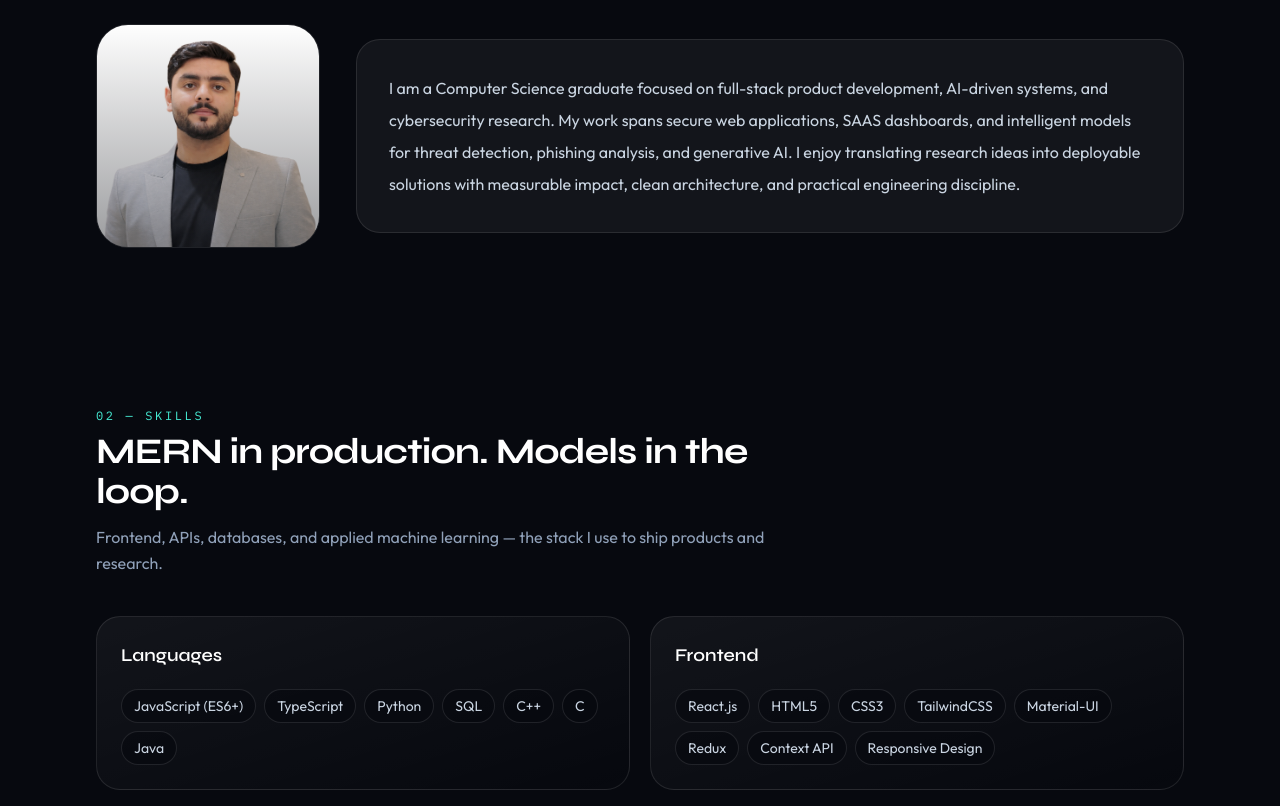
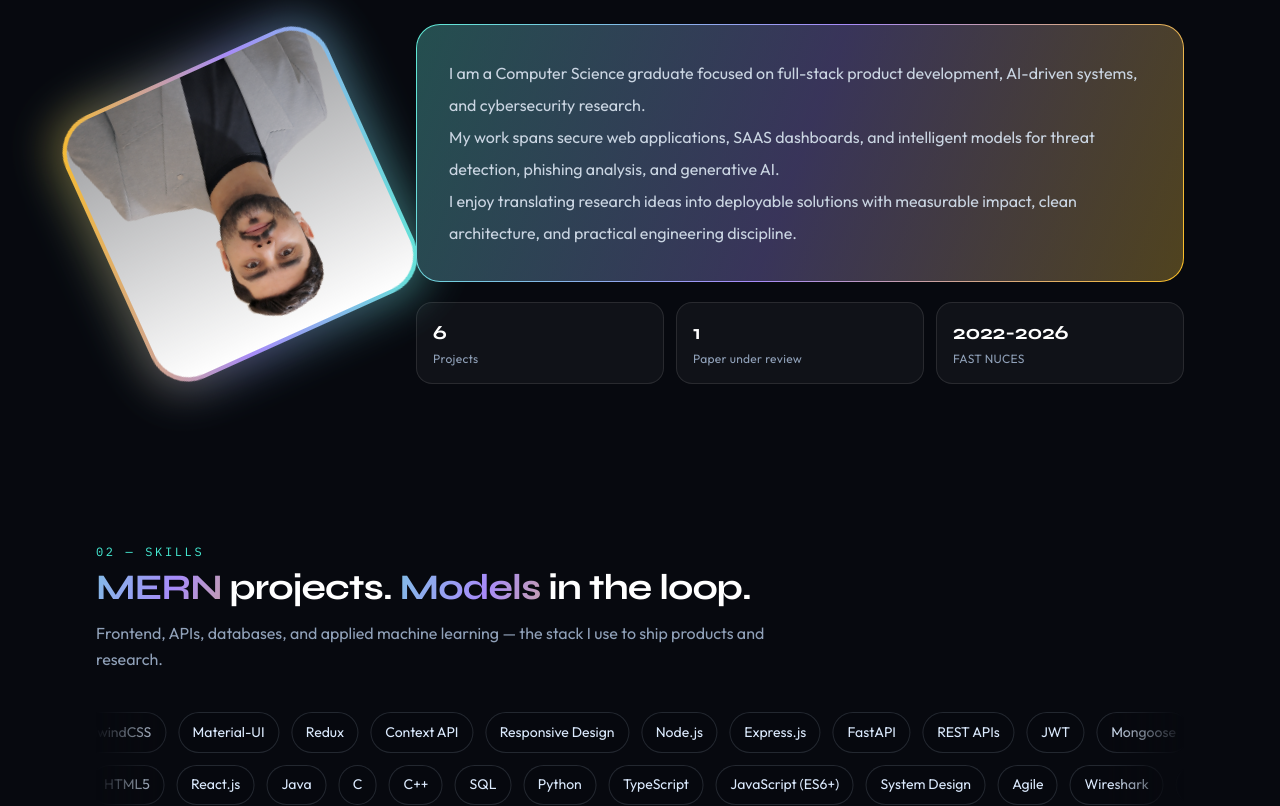
Before and after one commit to Bilal-Nazir-3360/portfolio, a React (Vite) app: page / in a window 1280 px wide. Shown: the part 1000-1806 px from the top of the page. Built offline with nearby package versions, Linux system fonts and the light colour scheme.

Commit message:
feat: redesign about and skills (marquee, glass card, fact tiles)

```diff
--- a/src/components/About.jsx
+++ b/src/components/About.jsx
@@ -1,21 +1,39 @@
-import { about, profile } from "../data"
+import { about, education, highlights, projects, profile, research } from "../data"
+import AnimatedFactTiles from "./AnimatedFactTiles"
+import BioTextReveal from "./BioTextReveal"
 import Reveal from "./Reveal"
 import SectionHeading from "./SectionHeading"
 
 export default function About() {
+  const facts = [
+    { value: highlights[0][0] || projects.length, label: "Projects", delay: 0 },
+    { value: research.status.includes("Under Review") ? 1 : 0, label: "Paper under review", delay: 0.1 },
+    { value: education.years.replace(/\s?[–-]\s?/g, "-"), label: "FAST NUCES", delay: 0.2 },
+  ]
+
   return (
     <section id="about" className="mx-auto max-w-6xl scroll-mt-24 px-5 py-20 sm:px-8">
       <Reveal>
-        <SectionHeading kicker="01 — About" title="Full-stack builder. Research-minded engineer." />
+        <SectionHeading
+          kicker="01 - ABOUT"
+          title="Full-stack builder. Research-minded engineer."
+          accentWords={["Full-stack", "Research-minded"]}
+          animateKicker
+        />
       </Reveal>
       <Reveal delay={80}>
-        <div className="grid items-center gap-10 lg:grid-cols-[220px_1fr]">
-          <div className="relative mx-auto h-48 w-48 overflow-hidden rounded-[2rem] border border-white/10 sm:h-56 sm:w-56">
-            <img src={profile.photo} alt={profile.name} className="h-full w-full object-cover object-top" />
-            <div className="pointer-events-none absolute inset-0 bg-gradient-to-t from-[#07090f]/40 to-transparent" />
+        <div className="grid items-center gap-10 lg:grid-cols-[280px_1fr]">
+          <div className="about-photo-ring relative mx-auto h-64 w-64 rounded-[2.5rem] p-1 sm:h-72 sm:w-72">
+            <div className="relative h-full w-full overflow-hidden rounded-[2.3rem]">
+              <img src={profile.photo} alt={profile.name} className="h-full w-full object-cover object-top" />
+              <div className="pointer-events-none absolute inset-0 bg-gradient-to-t from-[#07090f]/40 to-transparent" />
+            </div>
           </div>
-          <div className="rounded-3xl border border-white/10 bg-white/5 p-6 sm:p-8">
-            <p className="text-base leading-8 text-slate-300">{about}</p>
+          <div className="space-y-5">
+            <div className="about-bio-card rounded-3xl p-6 sm:p-8">
+              <BioTextReveal text={about} />
+            </div>
+            <AnimatedFactTiles facts={facts} />
           </div>
         </div>
       </Reveal>
--- /dev/null
+++ b/src/components/AnimatedFactTiles.jsx
@@ -0,0 +1,51 @@
+import { motion, useInView, useReducedMotion } from "framer-motion"
+import { useEffect, useRef, useState } from "react"
+
+function FactValue({ value, isVisible, shouldReduceMotion }) {
+  const numericValue = Number(value)
+  const [displayValue, setDisplayValue] = useState(0)
+
+  useEffect(() => {
+    if (!isVisible || shouldReduceMotion || !Number.isFinite(numericValue)) return
+
+    let frameId
+    const startTime = performance.now()
+    const duration = 900
+    const animate = (currentTime) => {
+      const progress = Math.min((currentTime - startTime) / duration, 1)
+      setDisplayValue(Math.round(progress * numericValue))
+      if (progress < 1) frameId = requestAnimationFrame(animate)
+    }
+
+    frameId = requestAnimationFrame(animate)
+    return () => cancelAnimationFrame(frameId)
+  }, [isVisible, numericValue, shouldReduceMotion, value])
+
+  return shouldReduceMotion || !Number.isFinite(numericValue) ? value : displayValue
+}
+
+export default function AnimatedFactTiles({ facts }) {
+  const containerRef = useRef(null)
+  const isVisible = useInView(containerRef, { once: true, amount: 0.35 })
+  const shouldReduceMotion = useReducedMotion()
+
+  return (
+    <div ref={containerRef} className="grid gap-3 sm:grid-cols-3">
+      {facts.map((fact) => (
+        <motion.article
+          key={fact.label}
+          className="rounded-2xl border border-white/10 bg-white/[0.04] px-4 py-4"
+          initial={shouldReduceMotion ? false : { opacity: 0, y: 16 }}
+          whileInView={{ opacity: 1, y: 0 }}
+          viewport={{ once: true, amount: 0.35 }}
+          transition={shouldReduceMotion ? { duration: 0 } : { duration: 0.5, delay: fact.delay }}
+        >
+          <p className="font-display text-xl font-bold text-white">
+            <FactValue value={fact.value} isVisible={isVisible} shouldReduceMotion={shouldReduceMotion} />
+          </p>
+          <p className="mt-1 text-xs tracking-wide text-slate-400">{fact.label}</p>
+        </motion.article>
+      ))}
+    </div>
+  )
+}
--- /dev/null
+++ b/src/components/BioTextReveal.jsx
@@ -0,0 +1,32 @@
+import { motion, useReducedMotion } from "framer-motion"
+
+export default function BioTextReveal({ text }) {
+  const shouldReduceMotion = useReducedMotion()
+  const lines = text.match(/[^.!?]+[.!?]+/g) || [text]
+
+  return (
+    <motion.p
+      className="text-base leading-8 text-slate-300"
+      initial={shouldReduceMotion ? false : "hidden"}
+      whileInView="visible"
+      viewport={{ once: true, amount: 0.35 }}
+      variants={{
+        hidden: {},
+        visible: { transition: { staggerChildren: shouldReduceMotion ? 0 : 0.12 } },
+      }}
+    >
+      {lines.map((line, index) => (
+        <motion.span
+          key={`${line}-${index}`}
+          className="block"
+          variants={{
+            hidden: shouldReduceMotion ? { opacity: 1, y: 0 } : { opacity: 0, y: 12 },
+            visible: { opacity: 1, y: 0, transition: { duration: 0.45, ease: "easeOut" } },
+          }}
+        >
+          {line.trim()}{" "}
+        </motion.span>
+      ))}
+    </motion.p>
+  )
+}
--- a/src/components/SectionHeading.jsx
+++ b/src/components/SectionHeading.jsx
@@ -1,8 +1,37 @@
-export default function SectionHeading({ kicker, title, copy }) {
+import { motion, useReducedMotion } from "framer-motion"
+
+export default function SectionHeading({ kicker, title, copy, accentWords = [], animateKicker = false }) {
+  const shouldReduceMotion = useReducedMotion()
+  const titleWords = title.split(" ")
+
   return (
     <div className="mb-10 max-w-2xl">
-      <p className="font-mono text-xs tracking-[0.22em] text-teal-300 uppercase">{kicker}</p>
-      <h2 className="font-display mt-2 text-3xl font-bold tracking-tight text-white sm:text-4xl">{title}</h2>
+      <div className="flex items-center gap-3">
+        <p className="font-mono text-xs tracking-[0.22em] text-teal-300 uppercase">{kicker}</p>
+        {animateKicker ? (
+          <motion.span
+            aria-hidden="true"
+            className="h-px w-14 origin-left bg-gradient-to-r from-teal-300 to-violet-400"
+            initial={shouldReduceMotion ? false : { scaleX: 0, opacity: 0 }}
+            whileInView={{ scaleX: 1, opacity: 1 }}
+            viewport={{ once: true, amount: 0.8 }}
+            transition={shouldReduceMotion ? { duration: 0 } : { duration: 0.7, ease: "easeOut" }}
+          />
+        ) : null}
+      </div>
+      <h2 className="font-display mt-2 text-3xl font-bold tracking-tight text-white sm:text-4xl">
+        {titleWords.map((word, index) => {
+          const cleanWord = word.replace(/[.,]/g, "")
+          const isAccent = accentWords.includes(cleanWord)
+
+          return (
+            <span key={`${word}-${index}`} className={isAccent ? "hero-name-gradient" : undefined}>
+              {word}
+              {index < titleWords.length - 1 ? " " : ""}
+            </span>
+          )
+        })}
+      </h2>
       {copy ? <p className="mt-3 text-sm leading-relaxed text-slate-400 sm:text-base">{copy}</p> : null}
     </div>
   )
--- /dev/null
+++ b/src/components/SkillMarquee.jsx
@@ -0,0 +1,32 @@
+import { useReducedMotion } from "framer-motion"
+
+function SkillRow({ items, reverse = false }) {
+  return (
+    <div className="skill-marquee__window">
+      <div className={`skill-marquee__track ${reverse ? "skill-marquee__track--reverse" : ""}`}>
+        {[...items, ...items].map((item, index) => (
+          <span
+            key={`${item}-${index}`}
+            aria-hidden={index >= items.length}
+            className="skill-marquee__pill"
+          >
+            {item}
+          </span>
+        ))}
+      </div>
+    </div>
+  )
+}
+
+export default function SkillMarquee({ groups }) {
+  const shouldReduceMotion = useReducedMotion()
+  const rows = groups.flatMap((group) => group.items)
+  const secondRow = [...rows].reverse()
+
+  return (
+    <div className={shouldReduceMotion ? "skill-marquee skill-marquee--reduced" : "skill-marquee"}>
+      <SkillRow items={rows} />
+      <SkillRow items={secondRow} reverse />
+    </div>
+  )
+}
--- a/src/components/Skills.jsx
+++ b/src/components/Skills.jsx
@@ -1,6 +1,7 @@
 import { skillGroups } from "../data"
 import Reveal from "./Reveal"
 import SectionHeading from "./SectionHeading"
+import SkillMarquee from "./SkillMarquee"
 
 export default function Skills() {
   return (
@@ -8,33 +9,14 @@ export default function Skills() {
       <Reveal>
         <SectionHeading
           kicker="02 — Skills"
-          title="MERN in production. Models in the loop."
+          title="MERN projects. Models in the loop."
+          accentWords={["MERN", "Models"]}
           copy="Frontend, APIs, databases, and applied machine learning — the stack I use to ship products and research."
         />
       </Reveal>
-      <div className="grid gap-5 sm:grid-cols-2">
-        {skillGroups.map((group, i) => (
-          <Reveal
-            key={group.title}
-            delay={i * 70}
-            className={i === skillGroups.length - 1 ? "sm:col-span-2" : ""}
-          >
-            <article className="h-full rounded-3xl border border-white/10 bg-gradient-to-br from-white/5 to-transparent p-6 transition duration-300 hover:border-teal-300/30 hover:shadow-[0_0_40px_rgba(45,212,191,0.08)]">
-              <h3 className="font-display text-lg font-semibold text-white">{group.title}</h3>
-              <div className="mt-5 flex flex-wrap gap-2">
-                {group.items.map((item) => (
-                  <span
-                    key={item}
-                    className="rounded-full border border-white/10 bg-[#07090f]/60 px-3 py-1.5 text-sm text-slate-300"
-                  >
-                    {item}
-                  </span>
-                ))}
-              </div>
-            </article>
-          </Reveal>
-        ))}
-      </div>
+      <Reveal delay={80}>
+        <SkillMarquee groups={skillGroups} />
+      </Reveal>
     </section>
   )
 }
--- a/src/index.css
+++ b/src/index.css
@@ -176,6 +176,93 @@ button:hover,
   animation: gradient-shift 9s ease-in-out infinite;
 }
 
+.about-photo-ring {
+  isolation: isolate;
+  background: var(--accent-gradient);
+  box-shadow: 0 0 55px rgba(94, 234, 212, 0.2);
+  animation: photo-ring-rotate 16s linear infinite;
+}
+
+.about-photo-ring::before {
+  position: absolute;
+  inset: -0.5rem;
+  z-index: -1;
+  border-radius: inherit;
+  background: var(--accent-gradient);
+  content: "";
+  opacity: 0.35;
+  filter: blur(20px);
+}
+
+.about-bio-card {
+  border: 1px solid transparent;
+  background:
+    linear-gradient(rgba(14, 19, 28, 0.72), rgba(14, 19, 28, 0.72)) padding-box,
+    var(--accent-gradient) border-box;
+  backdrop-filter: blur(18px);
+}
+
+.skill-marquee {
+  display: grid;
+  gap: 0.75rem;
+  width: 100%;
+  overflow: hidden;
+  mask-image: linear-gradient(to right, transparent, black 7%, black 93%, transparent);
+}
+
+.skill-marquee__window {
+  min-width: 0;
+  overflow: hidden;
+}
+
+.skill-marquee__track {
+  display: flex;
+  width: max-content;
+  gap: 0.75rem;
+  animation: skill-marquee 38s linear infinite;
+}
+
+.skill-marquee__track--reverse {
+  animation-direction: reverse;
+  animation-duration: 44s;
+}
+
+.skill-marquee:hover .skill-marquee__track {
+  animation-play-state: paused;
+}
+
+.skill-marquee__pill {
+  flex: 0 0 auto;
+  border: 1px solid rgba(148, 163, 184, 0.2);
+  border-radius: 9999px;
+  background: rgba(7, 9, 15, 0.72);
+  padding: 0.55rem 0.85rem;
+  color: #dbeafe;
+  font-size: 0.875rem;
+  transition: border-color 0.2s ease, box-shadow 0.2s ease, color 0.2s ease;
+}
+
+.skill-marquee__pill:hover {
+  border-color: transparent;
+  color: #ffffff;
+  box-shadow: 0 0 22px rgba(167, 139, 250, 0.3);
+  background:
+    linear-gradient(rgba(7, 9, 15, 0.88), rgba(7, 9, 15, 0.88)) padding-box,
+    var(--accent-gradient) border-box;
+}
+
+@keyframes photo-ring-rotate {
+  to {
+    transform: rotate(360deg);
+  }
+}
+
+@keyframes skill-marquee {
+  to {
+    transform: translateX(-50%);
+  }
+}
+
 .network-background {
   position: absolute;
   inset: 0;
@@ -259,8 +346,35 @@ button:hover,
   .background-glow__blob,
   .hero-name-gradient,
   .animate-float,
-  .animate-pulse-ring {
+  .animate-pulse-ring,
+  .about-photo-ring,
+  .skill-marquee__track {
     animation: none;
+  }
+
+  .skill-marquee {
+    display: flex;
+    flex-wrap: wrap;
+    mask-image: none;
+  }
+
+  .skill-marquee__window,
+  .skill-marquee__track {
+    display: contents;
+  }
+
+  .skill-marquee__pill {
+    margin-bottom: 0.75rem;
+  }
+}
+
+@media (max-width: 767px) and (prefers-reduced-motion: no-preference) {
+  .skill-marquee__track {
+    animation-duration: 58s;
+  }
+
+  .skill-marquee__track--reverse {
+    animation-duration: 66s;
   }
 }
 
```
